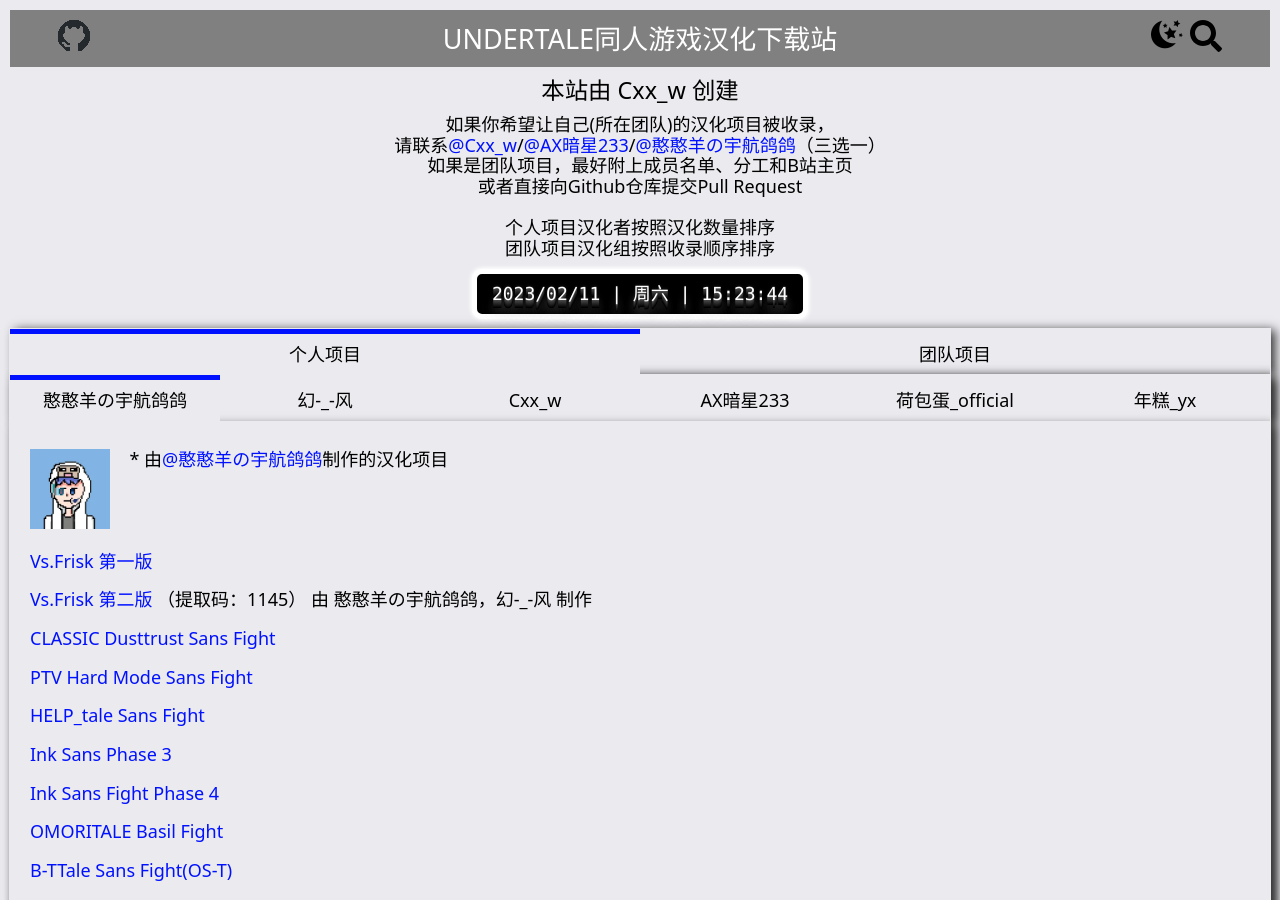
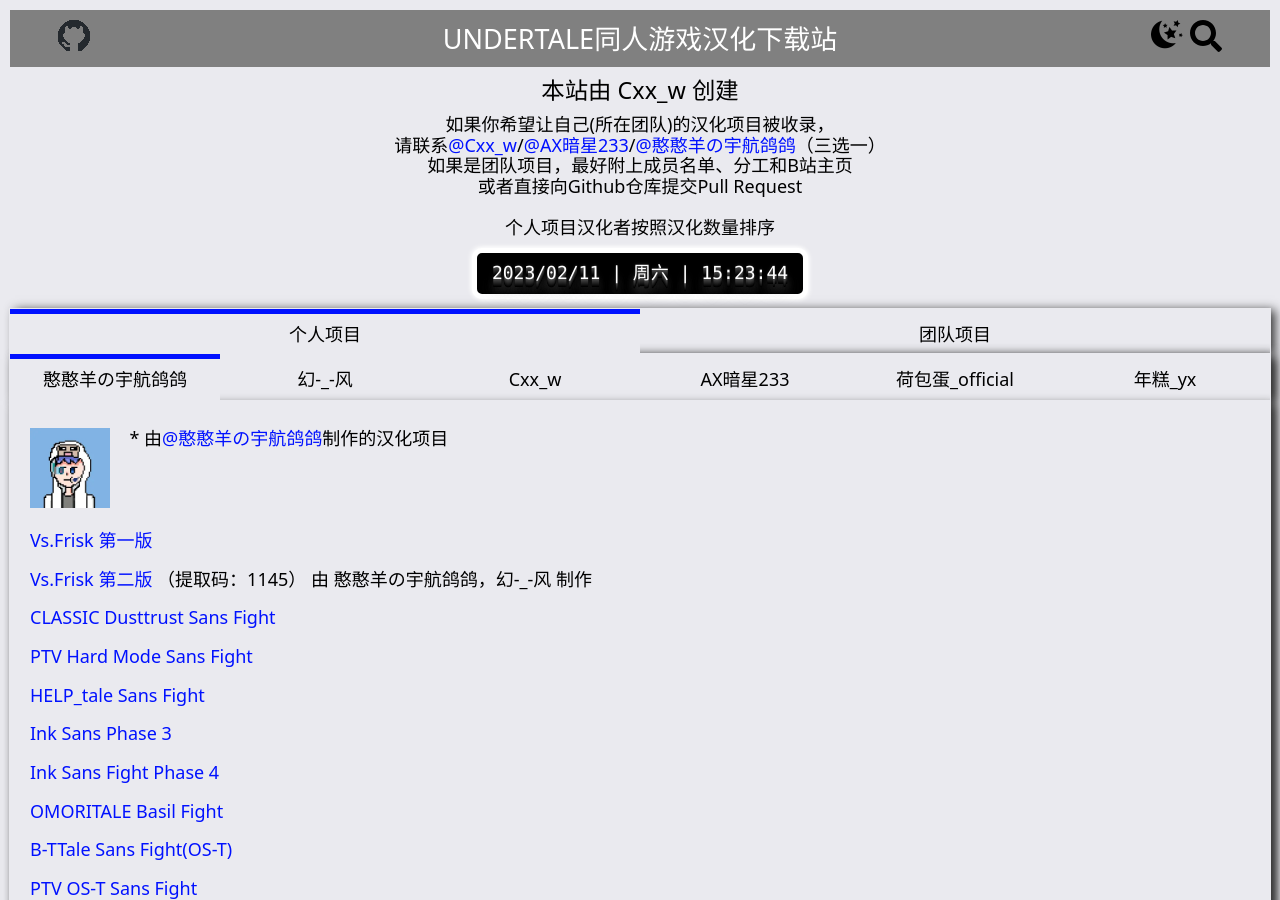
Before and after one commit to Cxxw233/UTFangameChsDownload, a Jekyll site: the page built from index.liquid, in a window 1280 px wide and 900 px high. Built offline with Jekyll 4.4.1, drawn with Linux system fonts in a browser that asks for light colours; some web fonts are replaced.

Commit message:
Update header.html

```diff
--- a/_includes/header.html
+++ b/_includes/header.html
@@ -36,7 +36,6 @@
 		<p>或者直接向Github仓库提交Pull Request</p>
 		<br />
 		<p>个人项目汉化者按照汉化数量排序</p>
-		<p>团队项目汉化组按照收录顺序排序</p>
 	</div>
 	{%- endif %}
 
```
